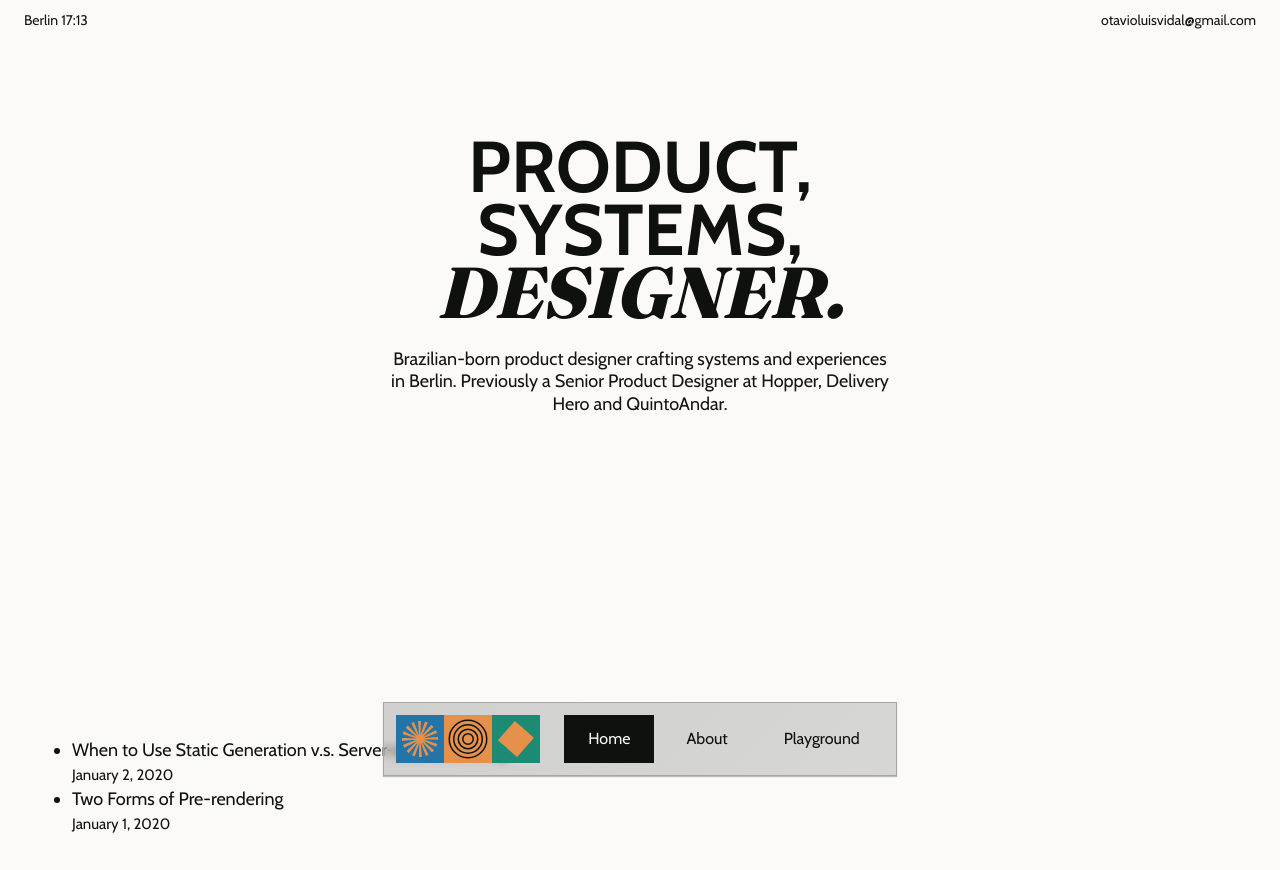
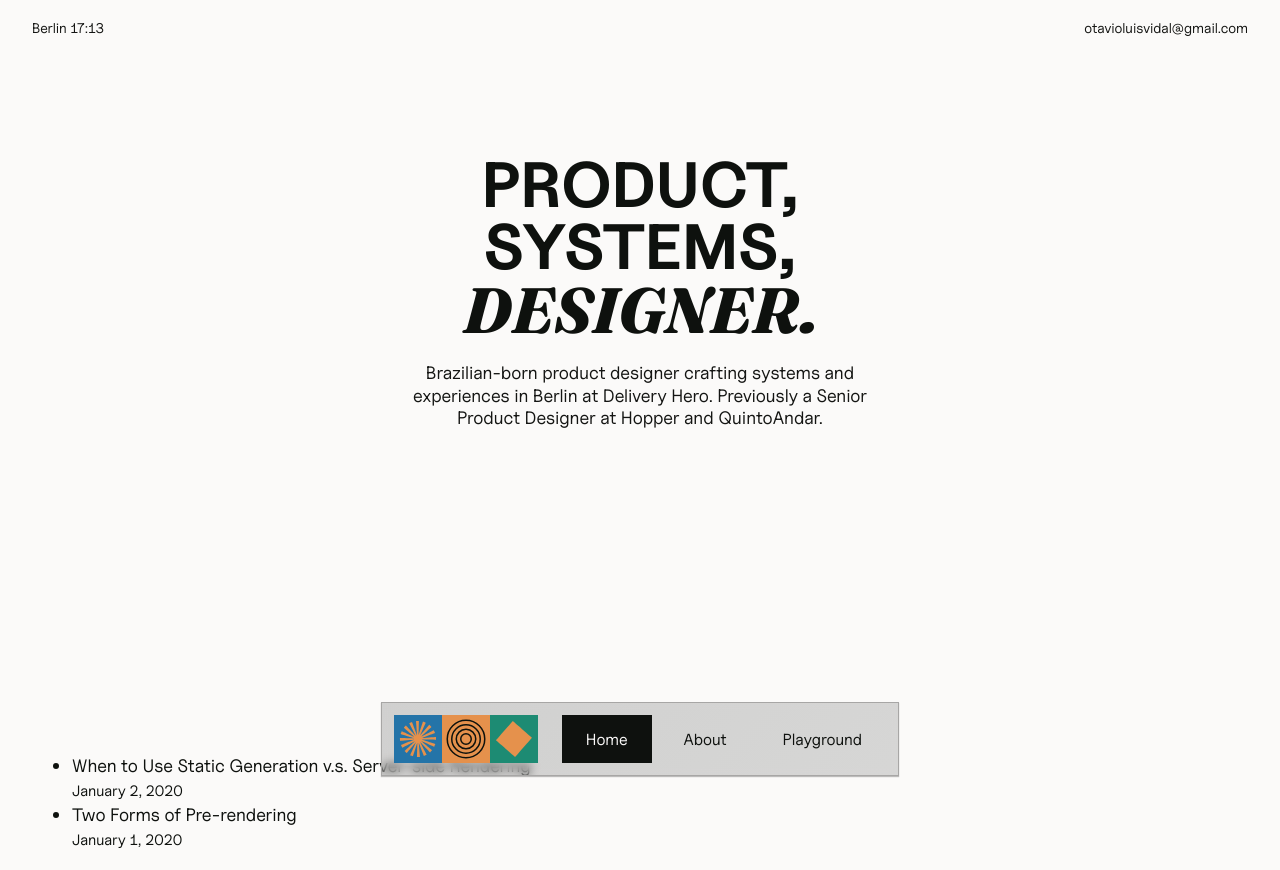
Before and after one commit to okotavio/personal-website-prod, a Next.js app: page / in a window 1280 px wide. Built offline with nearby package versions, Linux system fonts and the light colour scheme.

Commit message:
multiple small  visual tweaks

```diff
--- a/components/systembar.js
+++ b/components/systembar.js
@@ -1,4 +1,5 @@
 import React from "react";
+import Container from "../components/container";
 import { useEffect, useState, useRef } from "react";
 import Link from "next/link";
 import { useGlobalMouseMove } from "../hooks/useGlobalMouseMove";
@@ -9,9 +10,11 @@ export default function SystemBar({}) {
   const prefersReducedMotion = usePrefersReducedMotion();
 
   return (
-    <div className="system-bar">
-      <div className="left">Berlin 17:13</div>
-      <div className="right">otavioluisvidal@gmail.com</div>
-    </div>
+    <Container>
+      <div className="system-bar">
+        <div className="left">Berlin 17:13</div>
+        <div className="right">otavioluisvidal@gmail.com</div>
+      </div>
+    </Container>
   );
 }
--- a/pages/about.js
+++ b/pages/about.js
@@ -5,7 +5,7 @@ import styles from "../styles/Home.module.scss";
 export default function About() {
   return (
     <Layout pageTitle="About me">
-      <main>
+      <main id="main">
         this is the about me page
         <Link href="/">go back to home</Link>
       </main>
--- a/pages/index.js
+++ b/pages/index.js
@@ -17,7 +17,7 @@ export async function getStaticProps() {
 export default function Home({ allPostsData }) {
   return (
     <Layout>
-      <main className={styles.main}>
+      <main className={styles.main} id="main">
         <Container>
           <div className="hero">
             <div className="title">
@@ -29,8 +29,8 @@ export default function Home({ allPostsData }) {
             </div>
             <p className="hero-description motion-entrance motion-delay-300">
               Brazilian-born product designer crafting systems and experiences
-              in Berlin. Previously a Senior Product Designer at Hopper,
-              Delivery Hero and QuintoAndar.
+              in Berlin at Delivery Hero. Previously a Senior Product Designer
+              at Hopper and QuintoAndar.
             </p>
           </div>
           <ul>
--- a/styles/base.scss
+++ b/styles/base.scss
@@ -30,7 +30,7 @@
   --spacing-10: 80px;
 
   --typography-font-family-display: "Fraunces";
-  --typography-font-family: "Cabin";
+  --typography-font-family: "Uncut Sans";
   --typography-font-family-fallback: "Georgia Fallback";
   --typography-font-family-display-fallback: "Arial Fallback";
 }
--- a/styles/fonts.scss
+++ b/styles/fonts.scss
@@ -2,6 +2,12 @@
   font-family: "Readex Pro";
   src: url(../public/fonts/ReadexPro.woff2);
   font-weight: 100 900;
+}
+
+@font-face {
+  font-family: "Reglo";
+  src: url(../public/fonts/Reglo-Bold.woff2);
+  font-weight: 700;
 }
 
 @font-face {
@@ -24,12 +30,13 @@
 
 @font-face {
   font-family: "Fraunces";
+  font-style: normal;
   src: url(../public/fonts/Fraunces.woff2);
   font-weight: 100 900;
 }
 
 @font-face {
-  font-family: "Fraunces Italic";
+  font-family: "Fraunces";
   src: url(../public/fonts/Fraunces-Italic.woff2);
   font-style: italic;
   font-weight: 100 900;
--- a/styles/globals.scss
+++ b/styles/globals.scss
@@ -214,8 +214,8 @@ header:hover {
   h1 {
     font-family: var(--typography-font-family);
     font-weight: 800;
-    font-size: 72px;
-    line-height: 0.9rem;
+    font-size: 64px;
+    line-height: 1.2rem;
     text-transform: uppercase;
     text-align: center;
   }
@@ -231,12 +231,13 @@ header:hover {
 .italic-accent {
   font-family: var(--typography-font-family-display) !important;
   font-style: italic;
+  text-transform: none;
 }
 
 .system-bar {
   display: flex;
   justify-content: space-between;
-  padding: 8px 24px;
+  padding: 16px 0;
   font-size: 14px;
   color: var(--color-text-subdued);
 }
```
Also changed, not shown: public/fonts/PublicSans-VariableFont_wght.woff2 (added), public/fonts/Reglo-Bold.woff2 (added).
